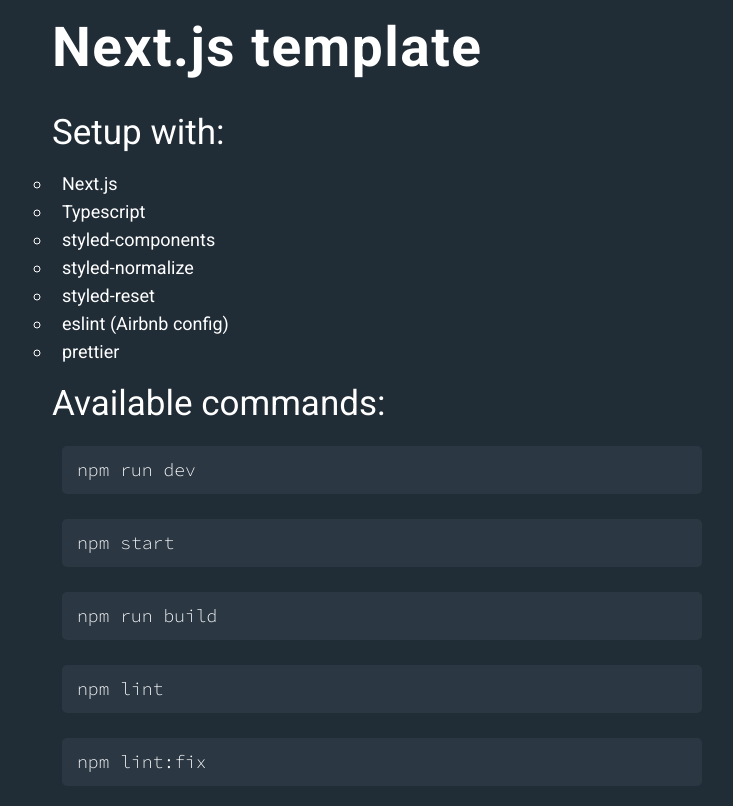
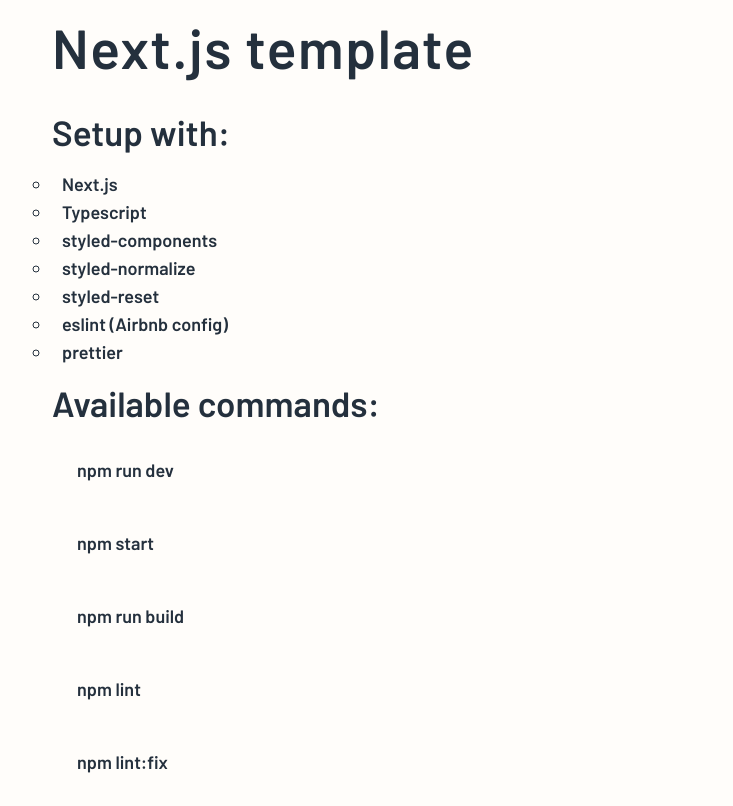
Before and after one commit to zawolanski/sunnyside-agency-landing-page, a Next.js app: page / in a window 1280 px wide. Shown: the whole page, without its empty margins (258-991 px from the left). Built offline with nearby package versions, Linux system fonts and the light colour scheme.

Commit message:
Configure the theme and the globalStyles

```diff
--- a/pages/_document.tsx
+++ b/pages/_document.tsx
@@ -50,11 +50,11 @@
             crossOrigin="true"
           />
           <link
-            href="https://fonts.googleapis.com/css2?family=Roboto:wght@400;700&display=swap"
+            href="https://fonts.googleapis.com/css2?family=Barlow:wght@600&display=swap"
             rel="stylesheet"
           />
           <link
-            href="https://fonts.googleapis.com/css2?family=Source+Code+Pro:wght@300&display=swap"
+            href="https://fonts.googleapis.com/css2?family=Fraunces:wght@700;900&display=swap"
             rel="stylesheet"
           />
           <meta name="theme-color" content={theme.color.primary} />
--- a/pages/index.tsx
+++ b/pages/index.tsx
@@ -1,4 +1,5 @@
 import type { NextPage } from 'next';
+import Head from 'next/head';
 import {
   ListItem,
   List,
@@ -11,6 +12,9 @@
 
 const Home: NextPage = () => (
   <Container>
+    <Head>
+      <title>sunnyside</title>
+    </Head>
     <Content>
       <Header>Next.js template</Header>
       <ListHeader id="setup__with">Setup with: </ListHeader>
--- a/styles/globalStyles.ts
+++ b/styles/globalStyles.ts
@@ -11,13 +11,14 @@
     }
 
     body {
-        background: ${({ theme }) => theme.color.primary};
-        color: ${({ theme }) => theme.color.text.normal};
+        background: ${({ theme }) => theme.color.background.primary};
+        color: ${({ theme }) => theme.color.text.dark};
     }
 
-    body, button, input, textarea {
-        font-family: ${({ theme }) => theme.font.family.roboto}, sans-serif;
-        font-weight: ${({ theme }) => theme.font.weight.regular};
+    body, button {
+        font-family: ${({ theme }) => theme.font.family.barlow}, sans-serif;
+        font-weight: ${({ theme }) => theme.font.weight[600]};
+        font-size: 18px;
     }
 `;
 
--- a/styles/theme/theme.ts
+++ b/styles/theme/theme.ts
@@ -1,22 +1,69 @@
 import { DefaultTheme } from 'styled-components';
 
 const theme: DefaultTheme = {
+  breakpoints: {
+    xxs: 0,
+    xs: 576,
+    md: 768,
+    lg: 992,
+    xl: 1200,
+    xxl: 1400,
+  },
   font: {
     family: {
-      roboto: 'Roboto',
-      sourceCode: 'Source Code Pro',
+      barlow: 'Barlow',
+      fraunces: 'Fraunces',
     },
     weight: {
-      light: 300,
-      regular: 400,
-      bold: 700,
+      '600': 600,
+      '700': 700,
+      '900': 900,
     },
   },
   color: {
-    primary: '#202C36',
-    secondary: '#2B3844',
+    common: {
+      black: 'hsl(0, 0%, 0%)',
+      white: 'hsl(0, 0%, 100%)',
+    },
+    underline: {
+      yellow: 'hsla(51, 100%, 49%, 0.25)',
+      red: 'hsla(7, 99%, 70%, 0.25)',
+    },
     text: {
-      normal: '#FFFFFF',
+      light: 'hsla(0, 0%, 100%, 1)',
+      dark: 'hsla(211, 26%, 19%, 1)',
+      button: 'hsla(212, 27%, 19%, 1)',
+      grey: {
+        light: 'hsla(210, 4%, 67%, 1)',
+        dark: 'hsla(213, 9%, 39%, 1)',
+      },
+      green: {
+        light: 'hsla(167, 34%, 41%, 1)',
+        dark: 'hsla(168, 46%, 31%, 1)',
+      },
+      photography: {
+        green: {
+          dark: 'hsla(166, 40%, 24%, 1)',
+          normal: 'hsla(166, 30%, 35%, 1)',
+        },
+        blue: {
+          dark: 'hsla(197, 86%, 12%, 1)',
+          normal: 'hsla(198, 62%, 26%, 1)',
+        },
+      },
+    },
+    background: {
+      primary: 'hsl(39, 100%, 99%)',
+      footer: 'hsl(168, 34%, 41%)',
+      yellow: 'hsl(51, 100%, 49%)',
+    },
+    action: {
+      light: 'hsla(0, 0%, 100%, 1)',
+      underline: {
+        yellow: 'hsla(51, 100%, 49%, 1)',
+        red: 'hsla(7, 99%, 70%, 1)',
+      },
+      button: 'hsla(0, 0%, 100%, 0.25)',
     },
   },
   radius: 5,
```
Also changed, not shown: types/styled.d.ts (+55 -8 lines).
